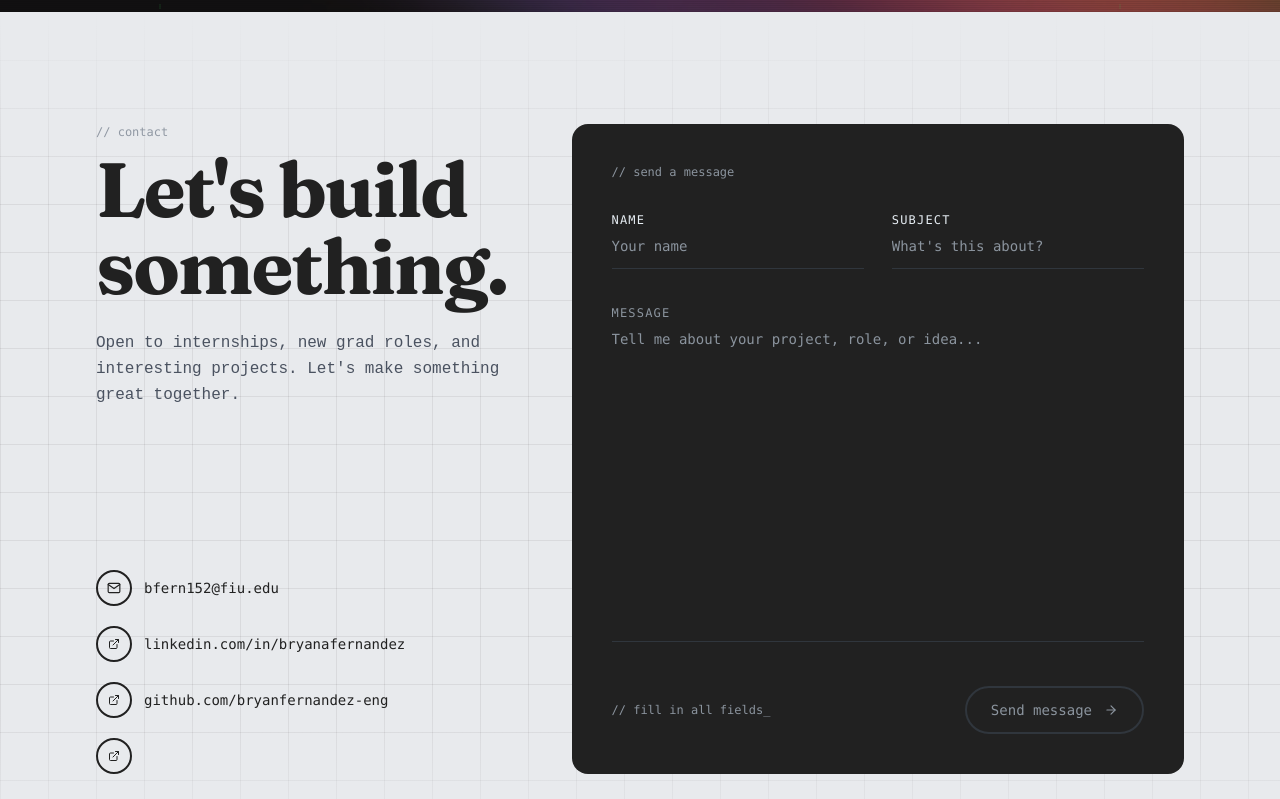
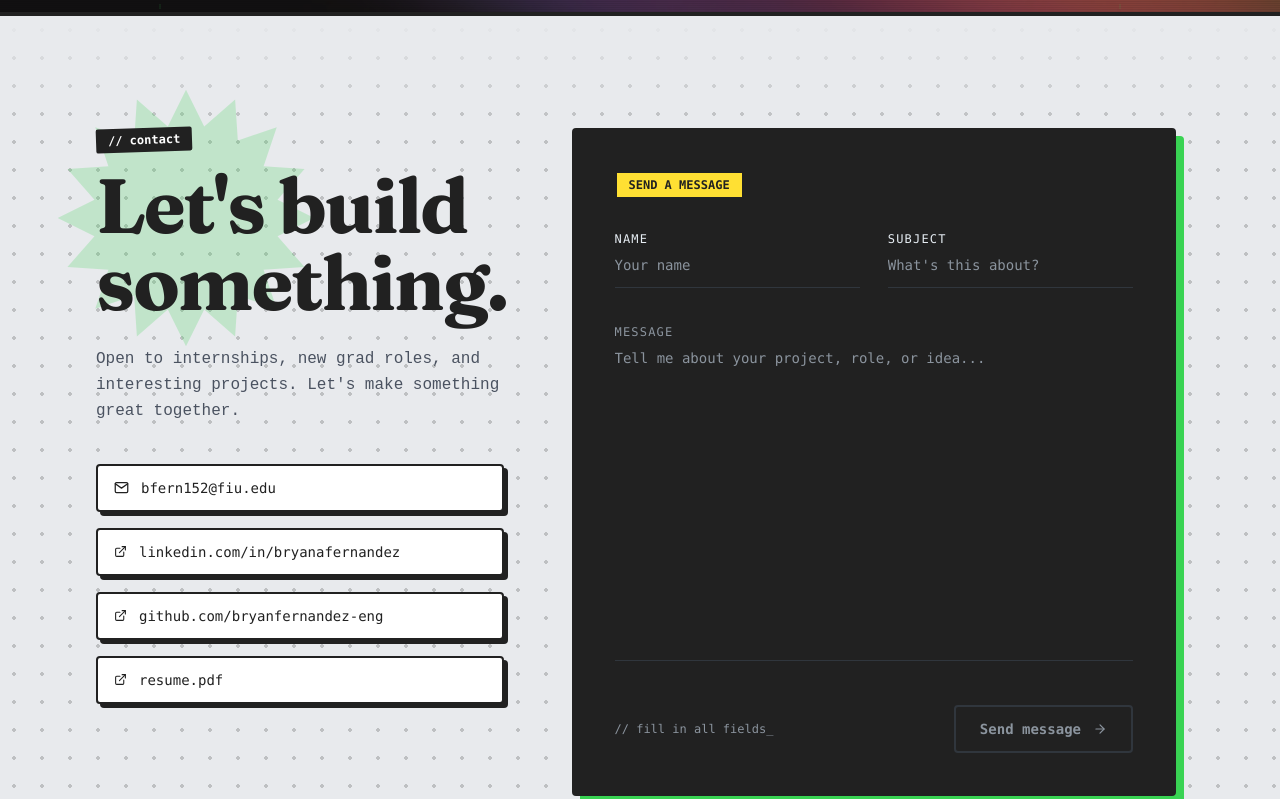
Before and after one commit to bryanfernandez-eng/portfolio_, a React (Vite) app: page / in a window 1280 px wide. Shown: the part 2500-3299 px from the top of the page. Built offline with nearby package versions, Linux system fonts and the light colour scheme; a web font is replaced by a local one.

Commit message:
update contact section ui

```diff
--- a/src/constants/social.js
+++ b/src/constants/social.js
@@ -14,6 +14,7 @@ export const SOCIAL_LINKS = [
   {
     id: 'resume',
     label: 'Resume',
+    value: 'resume.pdf',
     href: '/resume.pdf',
   },
 ]
--- a/src/sections/Contact.jsx
+++ b/src/sections/Contact.jsx
@@ -1,6 +1,46 @@
 import { useState } from 'react'
 import { SOCIAL_LINKS } from '../constants/social'
 import { EmailIcon, ExternalLinkIcon, ArrowRightIcon } from '../components/ui/icons'
+
+function Starburst() {
+  const points = 16
+  const cx = 120, cy = 120
+  const r1 = 110, r2 = 80
+  const pts = Array.from({ length: points * 2 }, (_, i) => {
+    const angle = (Math.PI / points) * i - Math.PI / 2
+    const r = i % 2 === 0 ? r1 : r2
+    return `${cx + r * Math.cos(angle)},${cy + r * Math.sin(angle)}`
+  }).join(' ')
+
+  return (
+    <svg
+      viewBox="0 0 240 240"
+      aria-hidden="true"
+      className="absolute pointer-events-none select-none"
+      style={{ width: 280, height: 280, top: -50, left: -50, zIndex: 0, opacity: 0.22 }}
+    >
+      <polygon points={pts} fill="#39d353" />
+    </svg>
+  )
+}
+
+const PILL_STYLE = {
+  border: '2px solid #212121',
+  borderRadius: '4px',
+  boxShadow: '4px 4px 0 #212121',
+  marginRight: '4px',
+  marginBottom: '4px',
+}
+
+function handlePillEnter(e) {
+  e.currentTarget.style.boxShadow = '2px 2px 0 #212121'
+  e.currentTarget.style.transform = 'translate(2px,2px)'
+}
+
+function handlePillLeave(e) {
+  e.currentTarget.style.boxShadow = '4px 4px 0 #212121'
+  e.currentTarget.style.transform = 'translate(0,0)'
+}
 
 function Contact() {
   const [name, setName] = useState('')
@@ -19,30 +59,36 @@ function Contact() {
   return (
     <section
       id="contact"
-      className="relative z-30 bg-[#e8eaed]  min-h-screen flex flex-col"
+      className="relative z-30 bg-[#e8eaed] min-h-screen flex flex-col"
       style={{
-        backgroundImage: `
-          linear-gradient(to right, rgba(0,0,0,0.065) 1px, transparent 1px),
-          linear-gradient(to bottom, rgba(0,0,0,0.065) 1px, transparent 1px)
-        `,
-        backgroundSize: '48px 48px',
+        borderTop: '4px solid #212121',
+        backgroundImage: `radial-gradient(circle, rgba(0,0,0,0.18) 2px, transparent 2px)`,
+        backgroundSize: '28px 28px',
       }}
     >
-      {/* Grid fade mask */}
+      {/* Halftone fade mask */}
       <div
-        className="absolute inset-0 pointer-events-none "
+        className="absolute inset-0 pointer-events-none"
         style={{
-          background: `linear-gradient(to bottom, #e8eaed 0%, transparent 20%, transparent 80%, #e8eaed 100%)`,
+          background: `linear-gradient(to bottom, #e8eaed 0%, transparent 12%, transparent 88%, #e8eaed 100%)`,
           zIndex: 1,
         }}
       />
 
-      <div className="relative z-10 flex flex-col lg:flex-row flex-1 px-8 md:px-16 lg:px-24 py-28 gap-16 max-w-7xl mx-auto w-full items-stretch">
+      <div className="relative z-10 flex flex-col lg:flex-row flex-1 px-8 md:px-16 lg:px-24 py-28 gap-16 max-w-7xl mx-auto w-full items-stretch overflow-visible">
 
         {/* Left — info */}
-        <div className="lg:w-2/5 flex flex-col justify-between self-stretch gap-8">
-          <div>
-            <p className="font-mono text-xs text-[#9098a3] mb-3">// contact</p>
+        <div className="lg:w-2/5 flex flex-col self-stretch gap-10">
+          <div className="relative">
+            <Starburst />
+            <div className="relative z-10">
+              {/* Sticker badge */}
+              <span
+                className="inline-block font-mono text-xs font-bold text-white bg-[#212121] px-3 py-1 mb-4"
+                style={{ transform: 'rotate(-2deg)', display: 'inline-block', borderRadius: '2px' }}
+              >
+                // contact
+              </span>
               <h2
                 className="font-bold leading-none tracking-tight text-[#212121] mb-6"
                 style={{ fontFamily: "'Fraunces', serif", fontSize: 'clamp(2.8rem, 6vw, 5.5rem)' }}
@@ -53,16 +99,19 @@ function Contact() {
                 Open to internships, new grad roles, and interesting projects. Let's make something great together.
               </p>
             </div>
+          </div>
 
-          <div className="flex flex-col gap-5">
+          {/* Contact link pills */}
+          <div className="flex flex-col gap-3 self-start w-full">
             <a
               href="mailto:bfern152@fiu.edu"
-              className="group flex items-center gap-3 text-[#212121] hover:text-[#39d353] transition-colors duration-200"
+              className="inline-flex items-center gap-3 px-4 py-3 bg-white font-mono text-sm text-[#212121] font-medium transition-transform duration-100"
+              style={PILL_STYLE}
+              onMouseEnter={handlePillEnter}
+              onMouseLeave={handlePillLeave}
             >
-              <span className="w-9 h-9 rounded-full border-2 border-current flex items-center justify-center shrink-0 group-hover:bg-[#212121] group-hover:border-[#212121] transition-all duration-200">
-                <EmailIcon />
-              </span>
-              <span className="font-mono text-sm">bfern152@fiu.edu</span>
+              <EmailIcon size={15} />
+              bfern152@fiu.edu
             </a>
 
             {SOCIAL_LINKS.map(link => (
@@ -71,21 +120,40 @@ function Contact() {
                 href={link.href}
                 target="_blank"
                 rel="noopener noreferrer"
-                className="group flex items-center gap-3 text-[#212121] hover:text-[#39d353] transition-colors duration-200"
+                className="inline-flex items-center gap-3 px-4 py-3 bg-white font-mono text-sm text-[#212121] font-medium transition-transform duration-100"
+                style={PILL_STYLE}
+                onMouseEnter={handlePillEnter}
+                onMouseLeave={handlePillLeave}
               >
-                <span className="w-9 h-9 rounded-full border-2 border-current flex items-center justify-center shrink-0 group-hover:bg-[#212121] group-hover:border-[#212121] transition-all duration-200">
-                  <ExternalLinkIcon size={12} />
-                </span>
-                <span className="font-mono text-sm">{link.value}</span>
+                <ExternalLinkIcon size={13} />
+                {link.value}
               </a>
             ))}
           </div>
         </div>
 
         {/* Right — form card */}
-        <div className="lg:w-3/5 w-full self-stretch flex flex-col">
-          <div className="rounded-2xl bg-[#212121] p-8 md:p-10 flex-1 flex flex-col justify-between">
-            <p className="font-mono text-xs text-[#8b949e] mb-8">// send a message</p>
+        <div className="lg:w-3/5 w-full self-stretch flex flex-col" style={{ marginRight: '8px', marginBottom: '8px' }}>
+          <div
+            className="bg-[#212121] p-8 md:p-10 flex-1 flex flex-col justify-between"
+            style={{
+              border: '3px solid #212121',
+              boxShadow: '8px 8px 0 #39d353',
+              borderRadius: '4px',
+            }}
+          >
+            {/* Caption box */}
+            <div
+              className="inline-flex items-center px-3 py-1 mb-8 self-start"
+              style={{
+                background: '#FFE033',
+                border: '2px solid #212121',
+                borderRadius: '2px',
+              }}
+            >
+              <p className="font-mono text-xs font-bold text-[#212121]">SEND A MESSAGE</p>
+            </div>
+
             <form onSubmit={handleSubmit} className="flex flex-col gap-9 flex-1 justify-between">
               <div className="grid grid-cols-1 md:grid-cols-2 gap-7">
                 <div className="flex flex-col gap-2">
@@ -128,14 +196,18 @@ function Contact() {
                 <button
                   type="submit"
                   disabled={!isReady}
-                  className="flex items-center gap-3 px-6 py-3 rounded-full font-mono text-sm font-medium transition-all duration-200"
+                  className="flex items-center gap-3 px-6 py-3 font-mono text-sm font-bold transition-all duration-100"
                   style={{
-                    background: isReady ? '#39d353' : 'transparent',
+                    background: isReady ? '#FFE033' : 'transparent',
                     color: isReady ? '#212121' : '#8b949e',
                     border: '2px solid',
-                    borderColor: isReady ? '#39d353' : '#30363d',
+                    borderColor: isReady ? '#212121' : '#30363d',
+                    borderRadius: '4px',
+                    boxShadow: isReady ? '4px 4px 0 #39d353' : 'none',
                     cursor: isReady ? 'pointer' : 'not-allowed',
                   }}
+                  onMouseEnter={e => { if (isReady) { e.currentTarget.style.boxShadow = '2px 2px 0 #39d353'; e.currentTarget.style.transform = 'translate(2px,2px)' } }}
+                  onMouseLeave={e => { if (isReady) { e.currentTarget.style.boxShadow = '4px 4px 0 #39d353'; e.currentTarget.style.transform = 'translate(0,0)' } }}
                 >
                   Send message
                   <ArrowRightIcon />
```
Lines whose indentation alone changed are shown as unchanged.
